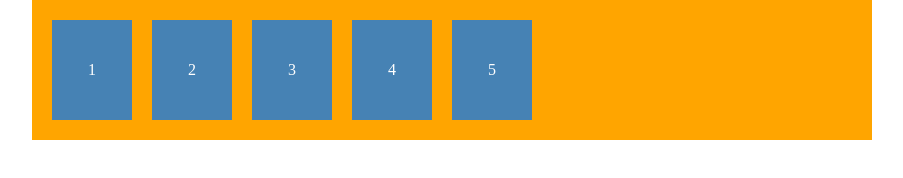
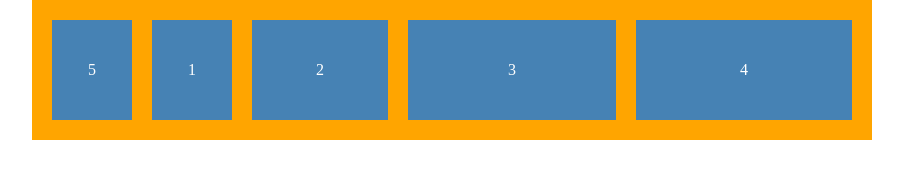
Before and after one commit to labenuexercicios/flexbox-exercicios, a plain HTML site: page exercicio3/index.html in a window 1280 px wide. Shown: the whole page, without its empty margins (188-1091 px from the left). Drawn offline with Linux system fonts and the light colour scheme.

Commit message:
exe a023 - ok

```diff
--- a/exercicio1/style.css
+++ b/exercicio1/style.css
@@ -8,6 +8,9 @@
   width: 100vw;
   background-color: lightgray;
   display: flex;
+  align-items: center;
+  justify-content:space-between;
+  flex-direction: column;
 }
 
 .item {
@@ -15,4 +18,7 @@
   background-color: white;
   height: 180px;
   width: 180px;
+  display: flex;
+  align-items: center;
+  justify-content: center;
 }
--- a/exercicio2/style.css
+++ b/exercicio2/style.css
@@ -6,4 +6,11 @@
 main{
   padding-top: 20px;
   display: flex;
+  flex-wrap: wrap;
 }
+
+figure{
+  height: 150px;
+  width: 150px;
+  margin: 5px;
+}
--- a/exercicio3/style.css
+++ b/exercicio3/style.css
@@ -10,6 +10,7 @@ main{
   width: 800px;
   margin: 0 auto;
   background-color: orange;
+  justify-content: center;
 }
 
 section{
@@ -23,16 +24,30 @@ section{
 }
 
 #section-1{
+  display: flex;
+  order: 2;
 }
 
 #section-2{
+  display: flex;
+  order: 3;
+  flex: 120px;;
 }
 
 #section-3{
+  display: flex;
+  order: 4;
+  flex: 192px;
 }
 
 #section-4{
+  display: flex;
+  order: 5;
+  flex: 200px;
 }
 
 #section-5{
+  display: flex;
+  order: 1;
+  flex-grow:
 }
```
